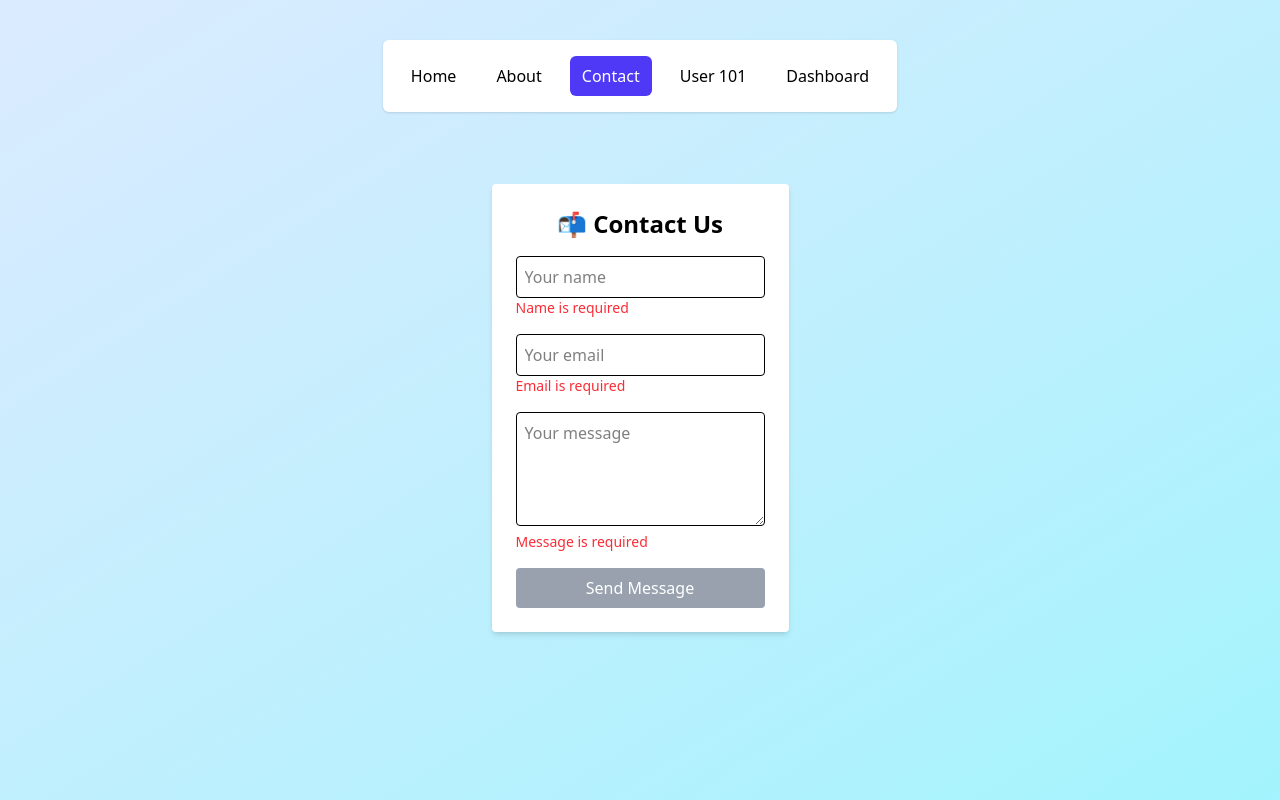
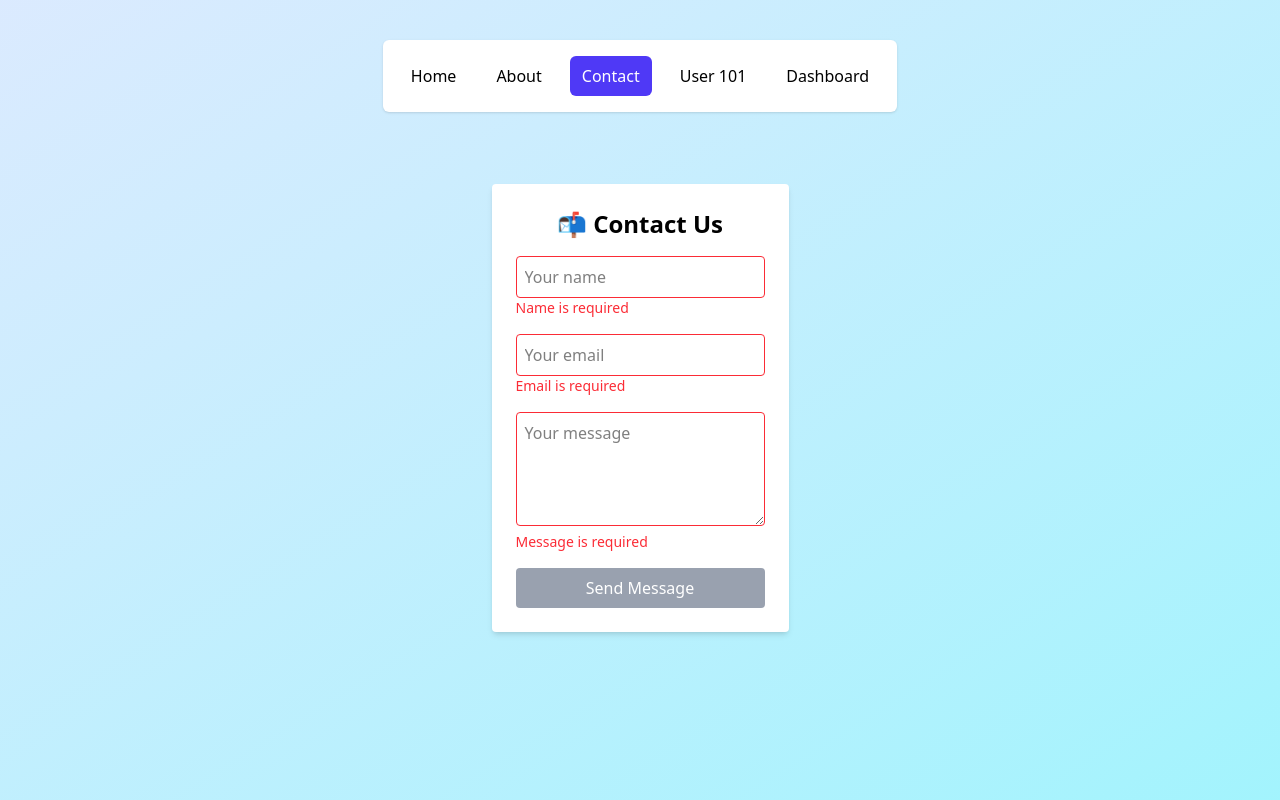
Before and after one commit to singhHariom1/react-from-scratch, a React (Vite) app: page /contact in a window 1280 px wide. Built offline with nearby package versions, Linux system fonts and the light colour scheme.

Commit message:
Stage 06.3: Created reusable FormInput and FormTextarea components

```diff
--- a/src/components/ContactForm.jsx
+++ b/src/components/ContactForm.jsx
@@ -1,4 +1,6 @@
 import { useState, useEffect } from "react";
+import FormInput from "./FormInput";
+import FormTextarea from "./FormTextarea";
 
 const ContactForm = () => {
   const [formData, setFormData] = useState({
@@ -50,42 +52,33 @@ const ContactForm = () => {
       <h2 className="text-2xl font-bold text-center">📬 Contact Us</h2>
 
       <div>
-        <input
-          type="text"
+        <FormInput
           name="name"
-          placeholder="Your name"
           value={formData.name}
           onChange={handleChange}
-          className="w-full border p-2 rounded"
+          placeholder="Your name"
+          error={errors.name}
         />
-        {errors.name && <p className="text-red-500 text-sm">{errors.name}</p>}
       </div>
 
       <div>
-        <input
+        <FormInput
           type="email"
           name="email"
-          placeholder="Your email"
           value={formData.email}
           onChange={handleChange}
-          className="w-full border p-2 rounded"
+          placeholder="Your email"
+          error={errors.email}
         />
-        {errors.email && <p className="text-red-500 text-sm">{errors.email}</p>}
       </div>
 
-      <div>
-        <textarea
-          name="message"
-          placeholder="Your message"
-          rows={4}
-          value={formData.message}
-          onChange={handleChange}
-          className="w-full border p-2 rounded"
-        />
-        {errors.message && (
-          <p className="text-red-500 text-sm">{errors.message}</p>
-        )}
-      </div>
+      <FormTextarea
+        name="message"
+        placeholder="Your message"
+        value={formData.message}
+        onChange={handleChange}
+        error={errors.message}
+      />
 
       <button
         type="submit"
--- /dev/null
+++ b/src/components/FormInput.jsx
@@ -0,0 +1,26 @@
+const FormInput = ({
+  type = "text",
+  name,
+  value,
+  onChange,
+  placeholder,
+  error,
+}) => {
+  return (
+    <div>
+      <input
+        type={type}
+        name={name}
+        value={value}
+        onChange={onChange}
+        placeholder={placeholder}
+        className={`w-full border p-2 rounded ${
+          error ? "border-red-500" : "border-gray-300"
+        }`}
+      />
+      {error && <p className="text-red-500 text-sm">{error}</p>}
+    </div>
+  );
+};
+
+export default FormInput;
--- /dev/null
+++ b/src/components/FormTextarea.jsx
@@ -0,0 +1,19 @@
+const FormTextarea = ({ name, value, onChange, placeholder, error }) => {
+  return (
+    <div>
+      <textarea
+        name={name}
+        value={value}
+        onChange={onChange}
+        placeholder={placeholder}
+        rows={4}
+        className={`w-full border p-2 rounded ${
+          error ? "border-red-500" : "border-gray-300"
+        }`}
+      ></textarea>
+      {error && <p className="text-red-500 text-sm">{error}</p>}
+    </div>
+  );
+};
+
+export default FormTextarea;
```
